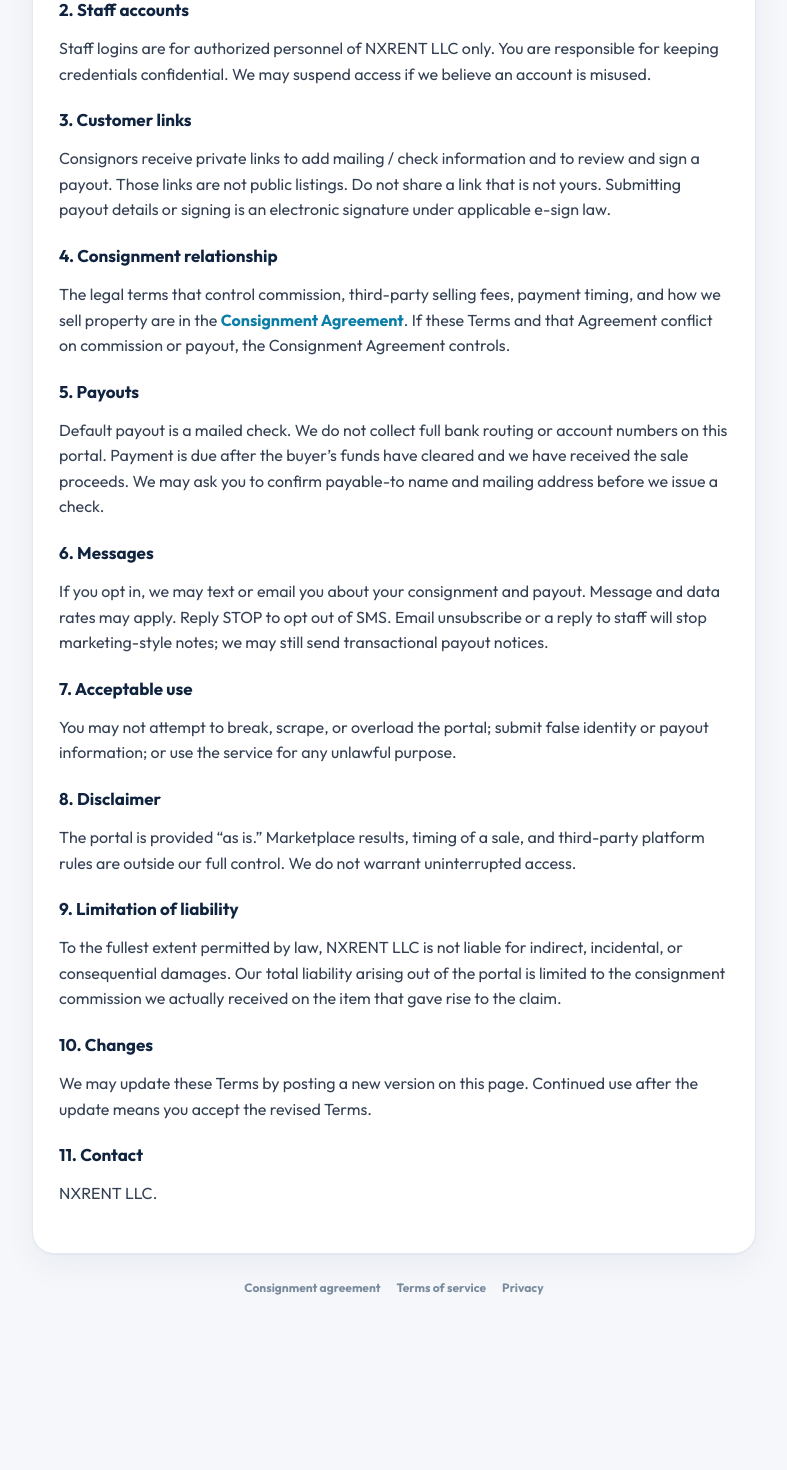
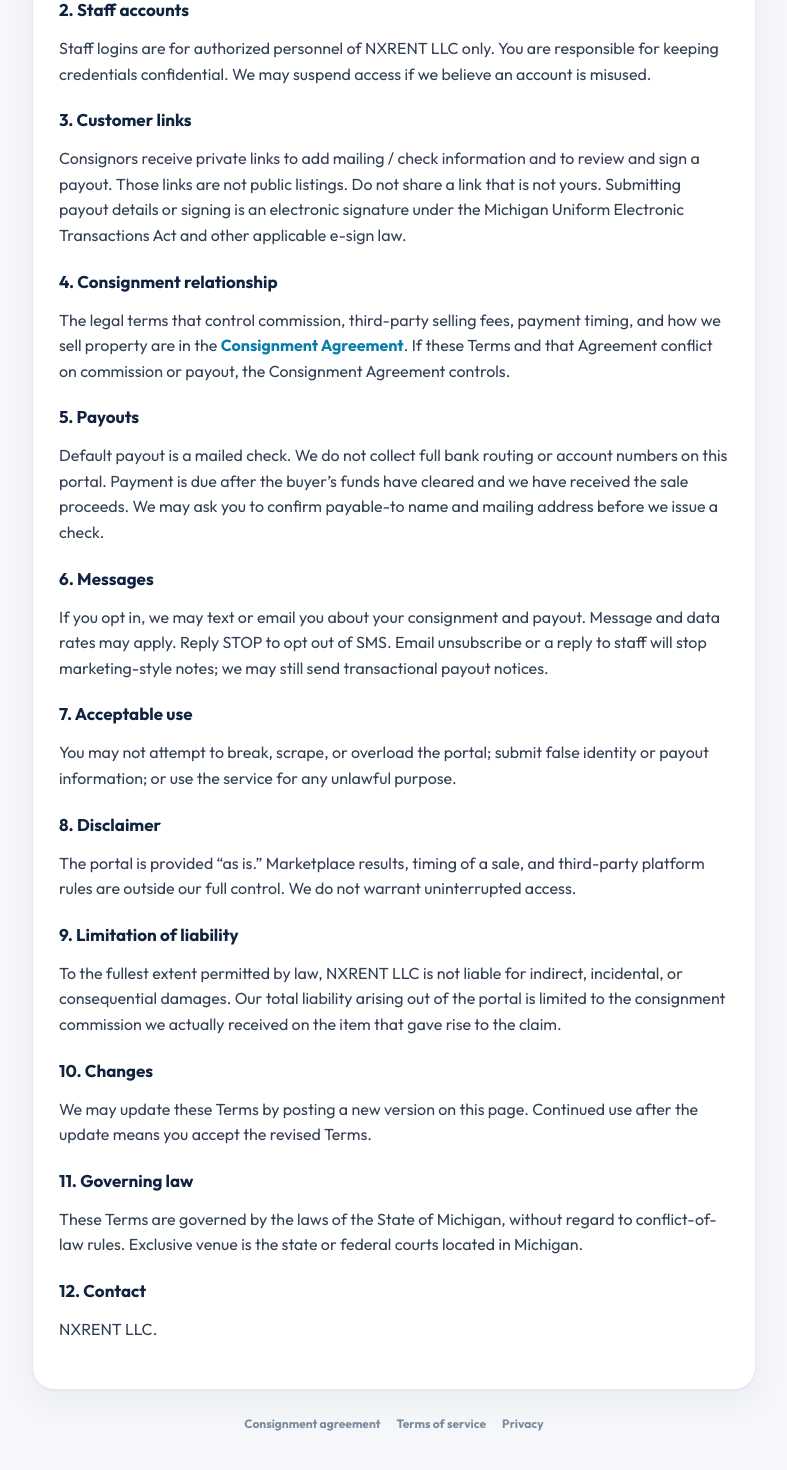
Before and after one commit to ajbeard26/itnx-consignment, a Next.js app: page /terms in a window 1280 px wide. Shown: the part 566-2036 px from the top of the page, without its empty margins (246-1033 px from the left). Before the commit the page ends 1909 px from the top, so only its background shows below. Built offline with nearby package versions, Linux system fonts and the light colour scheme; no server answers; the database is empty.

Commit message:
Improve mobile layout and navigation

```diff
--- a/app/consignment-agreement/page.tsx
+++ b/app/consignment-agreement/page.tsx
@@ -10,7 +10,7 @@
   const legal = s.legal;
 
   return (
-    <LegalShell brand={brand} legal={legal} title="Consignment Agreement" updated="September 12, 2026">
+    <LegalShell brand={brand} legal={legal} title="Consignment Agreement" updated="September 13, 2026">
       <p>
         This Consignment Agreement (“Agreement”) is between the person or entity consigning property (“Consignor,”
         “you”) and <b>{legal}</b>, doing business as {brand} (“Consignee,” “we”). By delivering property for sale,
@@ -101,8 +101,8 @@
 
       <h3>9. Governing law</h3>
       <p>
-        This Agreement is governed by the laws of the State of Florida, without regard to conflict-of-law rules.
-        Exclusive venue is the state or federal courts located in Florida.
+        This Agreement is governed by the laws of the State of Michigan, without regard to conflict-of-law rules.
+        Exclusive venue is the state or federal courts located in Michigan.
       </p>
 
       <h3>10. Entire agreement</h3>
--- a/app/terms/page.tsx
+++ b/app/terms/page.tsx
@@ -9,7 +9,7 @@
   const legal = s.legal;
 
   return (
-    <LegalShell brand={brand} legal={legal} title="Terms of Service" updated="September 12, 2026">
+    <LegalShell brand={brand} legal={legal} title="Terms of Service" updated="September 13, 2026">
       <p>
         These Terms of Service (“Terms”) govern use of the {brand} portal at co.itnx.tech, a service of {legal}{" "}
         (“Consignee,” “we,” “us”). By opening a staff account, a private customer link, or otherwise using the portal,
@@ -34,7 +34,7 @@
       <p>
         Consignors receive private links to add mailing / check information and to review and sign a payout. Those
         links are not public listings. Do not share a link that is not yours. Submitting payout details or signing is
-        an electronic signature under applicable e-sign law.
+        an electronic signature under the Michigan Uniform Electronic Transactions Act and other applicable e-sign law.
       </p>
 
       <h3>4. Consignment relationship</h3>
@@ -83,7 +83,13 @@
         accept the revised Terms.
       </p>
 
-      <h3>11. Contact</h3>
+      <h3>11. Governing law</h3>
+      <p>
+        These Terms are governed by the laws of the State of Michigan, without regard to conflict-of-law rules.
+        Exclusive venue is the state or federal courts located in Michigan.
+      </p>
+
+      <h3>12. Contact</h3>
       <p>
         {legal}
         {s.address ? `, ${s.address}` : ""}
```
